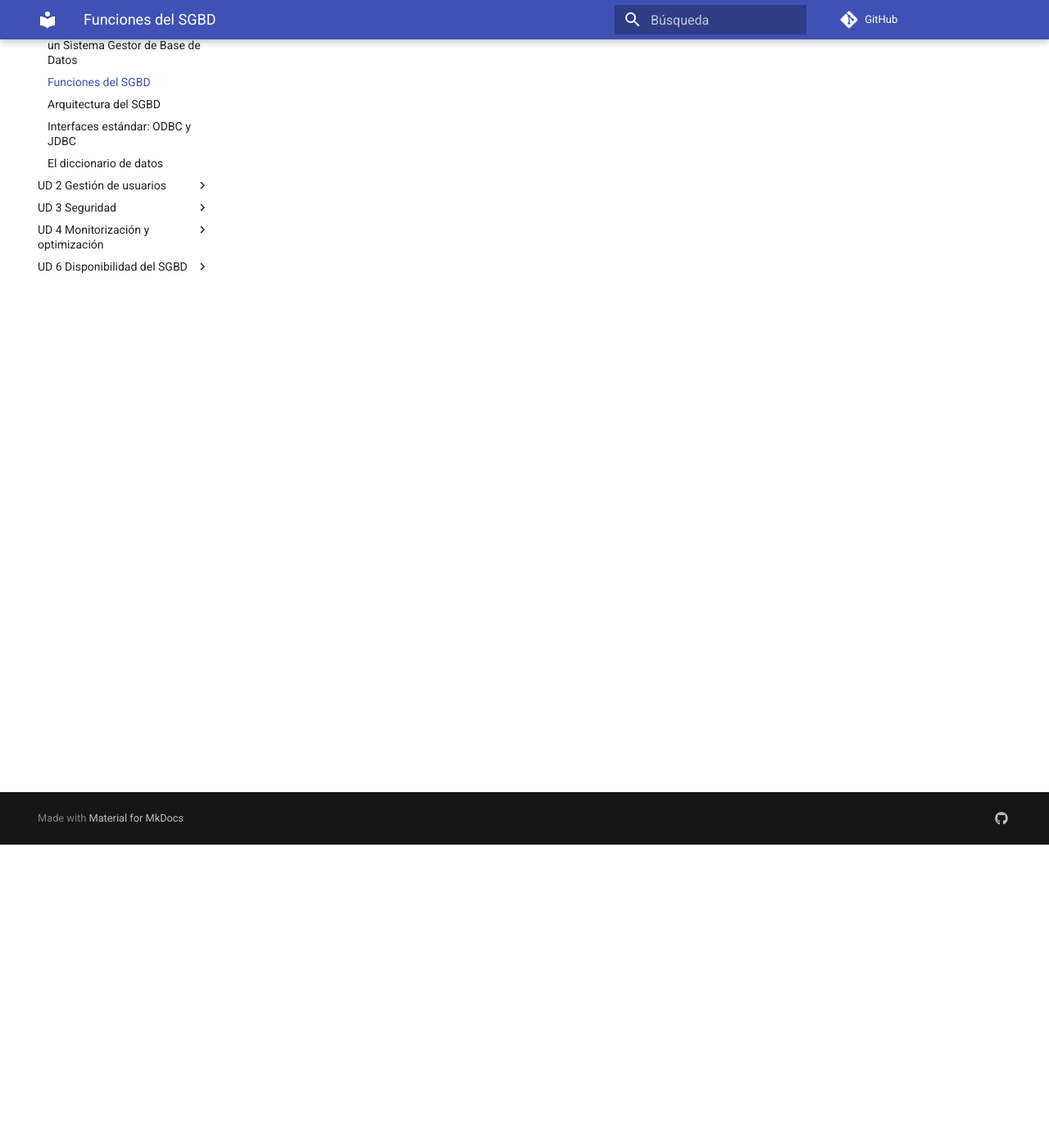
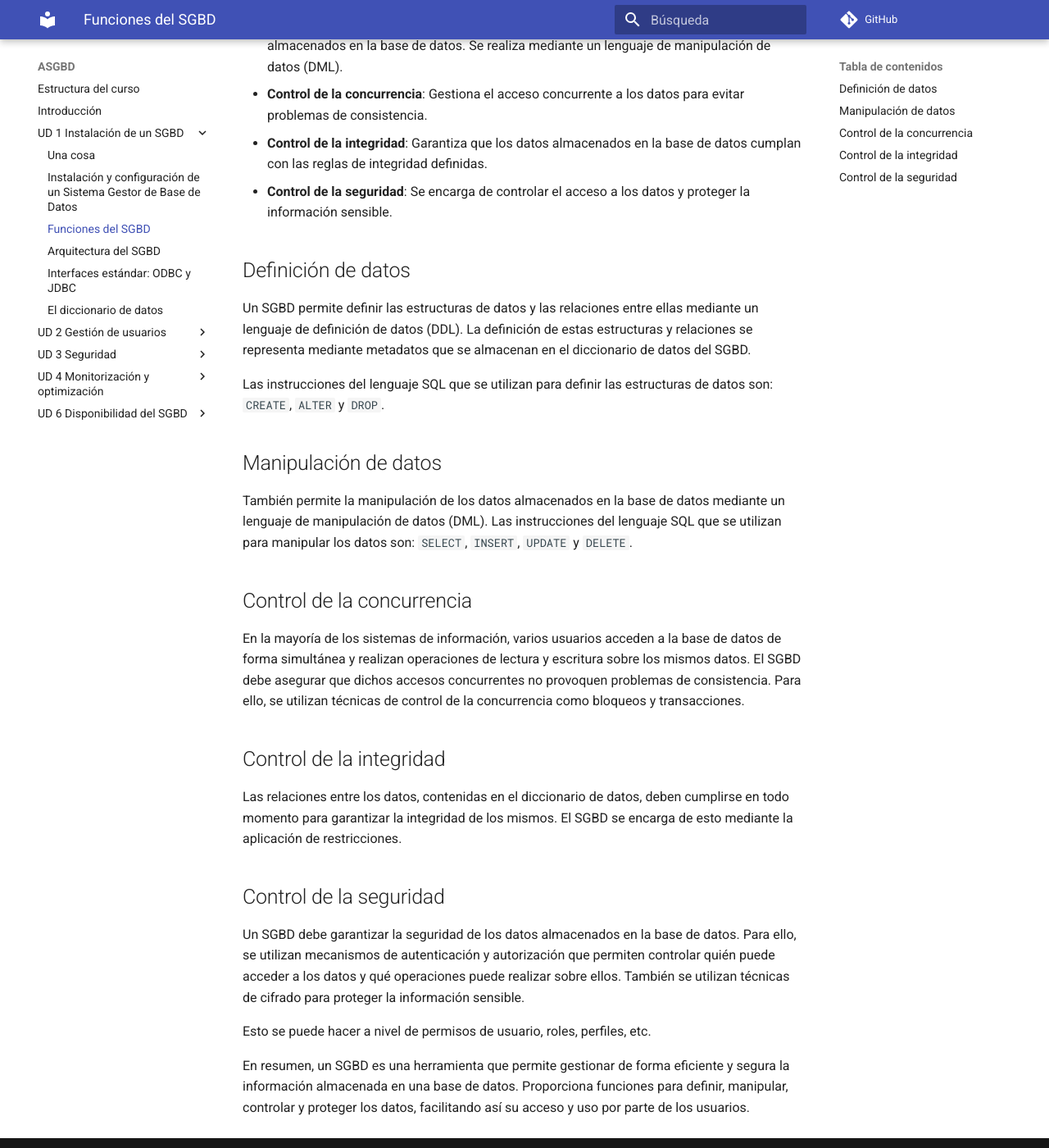
Before and after one commit to mmourazos/Curso-2024-2025, an MkDocs documentation site: the page built from docs/ASGBD/UD 1 - Instalación de un SGBD/2 Funciones.md, in a window 1280 px wide and 1400 px high, scrolled down 370 px. Shown: the whole window at 82% size. Built offline with MkDocs 1.6.1 and Material for MkDocs 9.7.7, drawn with Linux system fonts in a browser that asks for light colours; comment, search, counter and statistics services are not loaded; some of the changed text lies outside the part shown.

Commit message:
Apuntes de ED y ASGBD

```diff
--- a/docs/ASGBD/UD 1 - Instalación de un SGBD/2 Funciones.md
+++ b/docs/ASGBD/UD 1 - Instalación de un SGBD/2 Funciones.md
@@ -1,3 +1,37 @@
 # Funciones del SGBD
 
-## Tipos de SGBD
+Las funciones principales de un SGBD son:
+
+* **Definición de datos**: Se encarga de definir la estructura de los datos y las relaciones entre ellos. Se define mediante un lenguaje de definición de datos (DDL).
+* **Gestión del almacenamiento**: Controla cómo se almacenan los datos en ficheros del sistema de archivos para que el acceso a los datos sea eficiente.
+* **Manipulación de datos**: Permite la inserción, modificación y eliminación de los datos almacenados en la base de datos. Se realiza mediante un lenguaje de manipulación de datos (DML).
+* **Control de la concurrencia**: Gestiona el acceso concurrente a los datos para evitar problemas de consistencia.
+* **Control de la integridad**: Garantiza que los datos almacenados en la base de datos cumplan con las reglas de integridad definidas.
+* **Control de la seguridad**: Se encarga de controlar el acceso a los datos y proteger la información sensible.
+
+## Definición de datos
+
+Un SGBD permite definir las estructuras de datos y las relaciones entre ellas mediante un lenguaje de definición de datos (DDL). La definición de estas estructuras y relaciones se representa mediante metadatos que se almacenan en el diccionario de datos del SGBD.
+
+Las instrucciones del lenguaje SQL que se utilizan para definir las estructuras de datos son: `CREATE`, `ALTER` y `DROP`.
+
+## Manipulación de datos
+
+También permite la manipulación de los datos almacenados en la base de datos mediante un lenguaje de manipulación de datos (DML). Las instrucciones del lenguaje SQL que se utilizan para manipular los datos son: `SELECT`, `INSERT`, `UPDATE` y `DELETE`.
+
+## Control de la concurrencia
+
+En la mayoría de los sistemas de información, varios usuarios acceden a la base de datos de forma simultánea y realizan operaciones de lectura y escritura sobre los mismos datos.
+El SGBD debe asegurar que dichos accesos concurrentes no provoquen problemas de consistencia. Para ello, se utilizan técnicas de control de la concurrencia como bloqueos y transacciones.
+
+## Control de la integridad
+
+Las relaciones entre los datos, contenidas en el diccionario de datos, deben cumplirse en todo momento para garantizar la integridad de los mismos. El SGBD se encarga de esto mediante la aplicación de restricciones.
+
+## Control de la seguridad
+
+Un SGBD debe garantizar la seguridad de los datos almacenados en la base de datos. Para ello, se utilizan mecanismos de autenticación y autorización que permiten controlar quién puede acceder a los datos y qué operaciones puede realizar sobre ellos. También se utilizan técnicas de cifrado para proteger la información sensible.
+
+Esto se puede hacer a nivel de permisos de usuario, roles, perfiles, etc.
+
+En resumen, un SGBD es una herramienta que permite gestionar de forma eficiente y segura la información almacenada en una base de datos. Proporciona funciones para definir, manipular, controlar y proteger los datos, facilitando así su acceso y uso por parte de los usuarios.
```
Also changed, not shown: docs/ED/UD 2 - Instalación y uso de entornos de desarrollo/GIT/Apuntes de GIT.md (+26 -0 lines).
